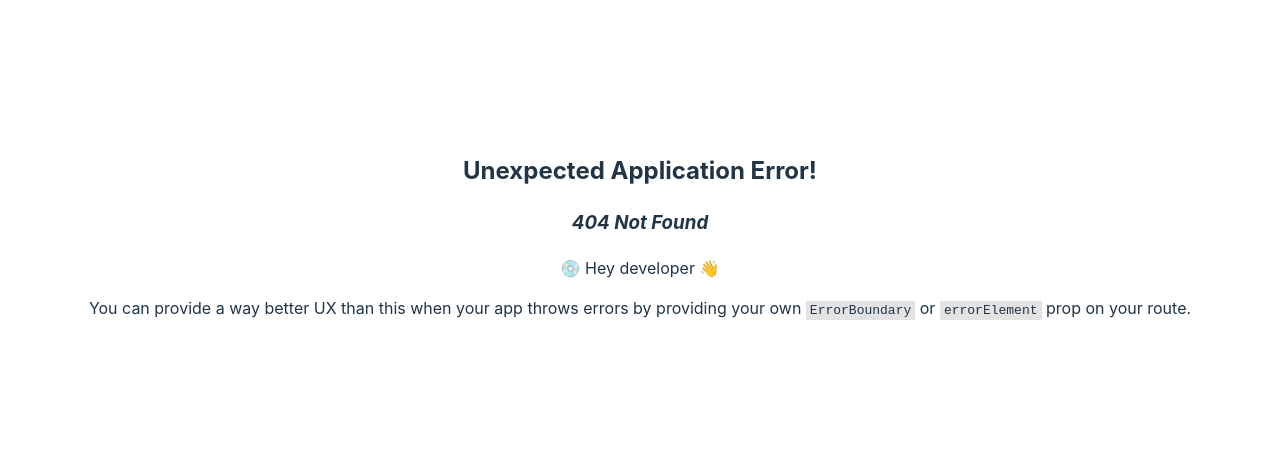
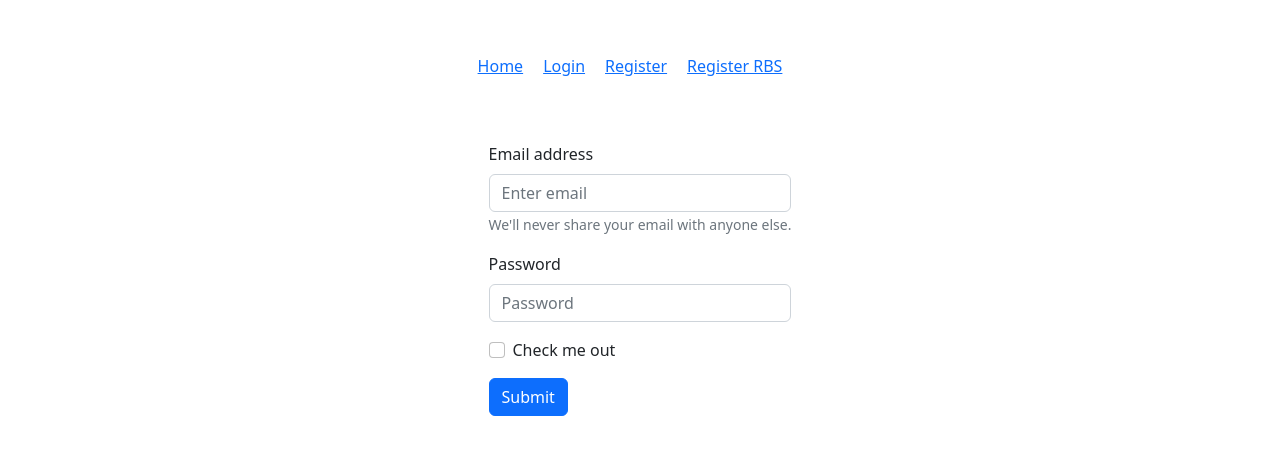
Before and after one commit to smarifurrahman/email-password-auth, a React (Vite) app: page /register-rbs in a window 1280 px wide. Before the commit this address had no page. Shown: the part 165-620 px from the top of the page. Built offline with nearby package versions, Linux system fonts and the light colour scheme.

Commit message:
react bootstrap components added

```diff
--- a/package.json
+++ b/package.json
@@ -9,10 +9,12 @@
     "preview": "vite preview"
   },
   "dependencies": {
+    "bootstrap": "^5.2.3",
     "firebase": "^9.19.1",
     "localforage": "^1.10.0",
     "match-sorter": "^6.3.1",
     "react": "^18.2.0",
+    "react-bootstrap": "^2.7.4",
     "react-dom": "^18.2.0",
     "react-router-dom": "^6.10.0",
     "sort-by": "^1.2.0"
--- a/src/components/Header/Header.jsx
+++ b/src/components/Header/Header.jsx
@@ -4,10 +4,11 @@ import './Header.css';
 
 const Header = () => {
     return (
-        <nav>
+        <nav className='text-center px-5 py-3 mx-5 my-3'>
             <Link to="/">Home</Link>
             <Link to="/login">Login</Link>
             <Link to="/register">Register</Link>
+            <Link to="/register-rbs">Register RBS</Link>
         </nav>
     );
 };
--- /dev/null
+++ b/src/components/RegisterRBS/RegisterRBS.jsx
@@ -0,0 +1,32 @@
+import React from 'react';
+import Button from 'react-bootstrap/Button';
+import Form from 'react-bootstrap/Form';
+
+const RegisterRBS = () => {
+    return (
+        <div>
+            <Form className='px-5 py-3 mx-5 my-3'>
+                <Form.Group className="mb-3" controlId="formBasicEmail">
+                    <Form.Label>Email address</Form.Label>
+                    <Form.Control type="email" placeholder="Enter email" />
+                    <Form.Text className="text-muted">
+                        We'll never share your email with anyone else.
+                    </Form.Text>
+                </Form.Group>
+
+                <Form.Group className="mb-3" controlId="formBasicPassword">
+                    <Form.Label>Password</Form.Label>
+                    <Form.Control type="password" placeholder="Password" />
+                </Form.Group>
+                <Form.Group className="mb-3" controlId="formBasicCheckbox">
+                    <Form.Check type="checkbox" label="Check me out" />
+                </Form.Group>
+                <Button variant="primary" type="submit">
+                    Submit
+                </Button>
+            </Form>
+        </div>
+    );
+};
+
+export default RegisterRBS;
--- a/src/components/layout/Main.jsx
+++ b/src/components/layout/Main.jsx
@@ -4,7 +4,7 @@ import Header from '../Header/Header';
 
 const Main = () => {
     return (
-        <div>
+        <div className='d-flex flex-column align-items-center'>
             <Header></Header>
             <Outlet></Outlet>
         </div>
--- a/src/index.css
+++ b/src/index.css
@@ -14,7 +14,7 @@
   max-width: 1280px;
   margin: 0 auto;
   padding: 2rem;
-  text-align: center;
+  /* text-align: center; */
 }
 
 a {
```
Also changed, not shown: src/main.jsx (+7 -0 lines), 1 other file (tests, documents, lock files or other folders).
